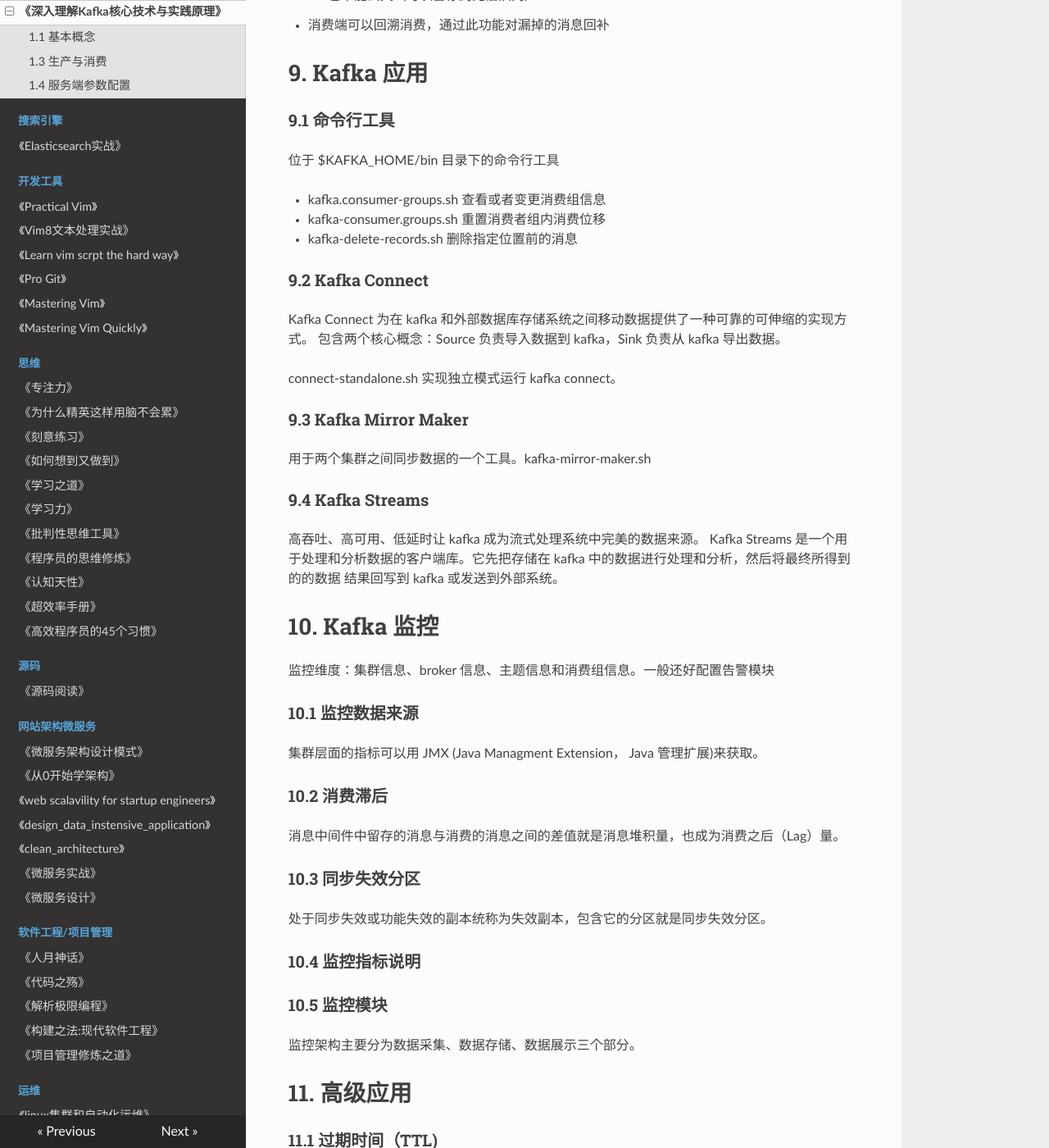
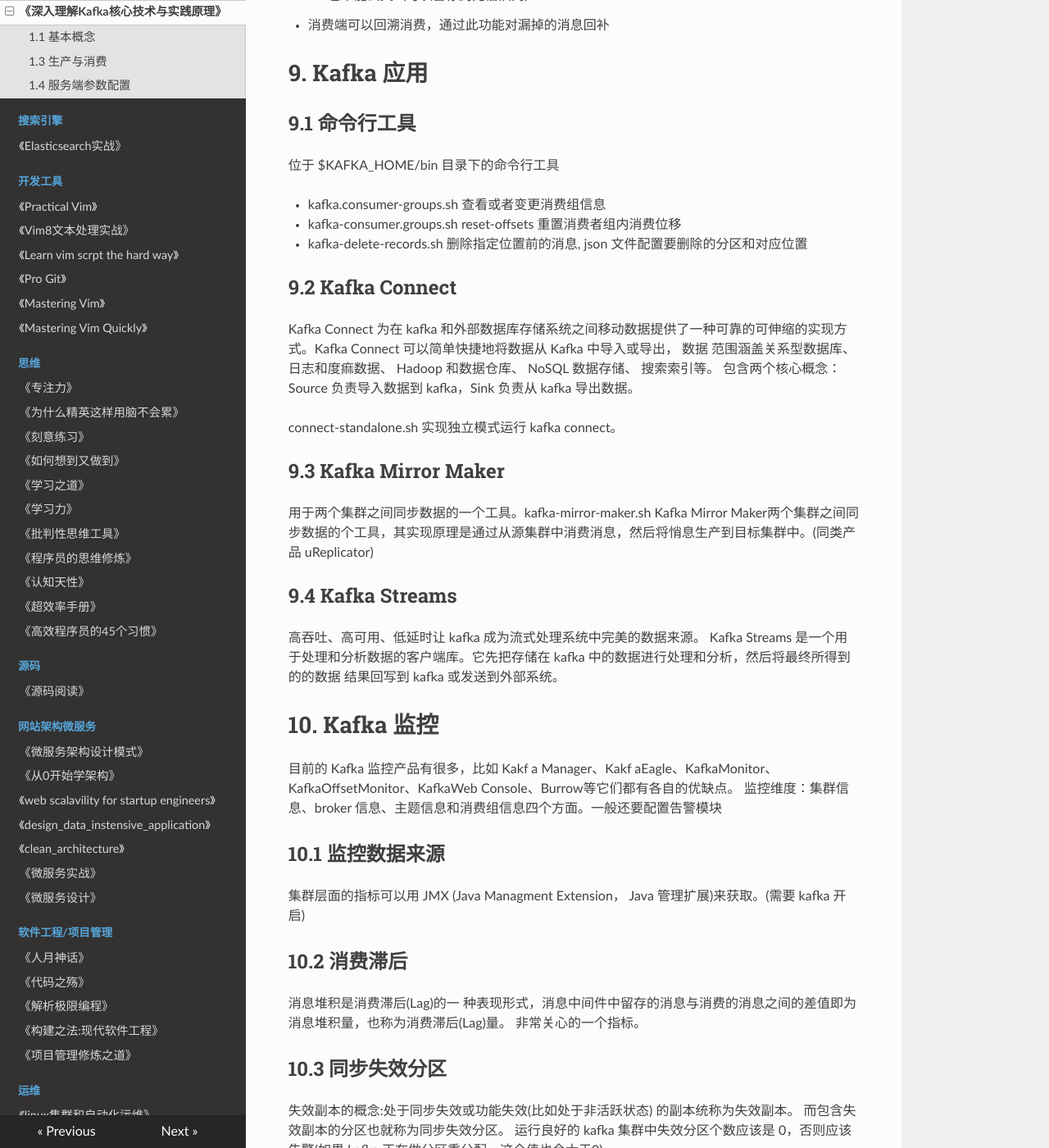
Before and after one commit to PegasusWang/booknotes, an MkDocs documentation site: the page built from docs/分布式/深入理解Kafka核心设计与实践原理/深入理解Kafka核心设计与实践原理.md, in a window 1280 px wide and 1400 px high, scrolled down 29952 px. Shown: the whole window at 82% size. Built offline with MkDocs 1.6.1, drawn with Linux system fonts in a browser that asks for light colours; nearby versions of some CDN libraries; old or Windows-style settings are respelled for this version of MkDocs; some of the changed text lies outside the part shown.

Commit message:
kakfa高级应用

```diff
--- a/docs/分布式/深入理解Kafka核心设计与实践原理/深入理解Kafka核心设计与实践原理.md
+++ b/docs/分布式/深入理解Kafka核心设计与实践原理/深入理解Kafka核心设计与实践原理.md
@@ -837,26 +837,28 @@
 
 # 9. Kafka 应用
 
-### 9.1 命令行工具
+## 9.1 命令行工具
 
 位于 $KAFKA_HOME/bin 目录下的命令行工具
 
 - kafka.consumer-groups.sh 查看或者变更消费组信息
-- kafka-consumer.groups.sh 重置消费者组内消费位移
-- kafka-delete-records.sh 删除指定位置前的消息
+- kafka-consumer.groups.sh reset-offsets 重置消费者组内消费位移
+- kafka-delete-records.sh 删除指定位置前的消息, json 文件配置要删除的分区和对应位置
 
-### 9.2 Kafka Connect
+## 9.2 Kafka Connect
 
-Kafka Connect 为在 kafka 和外部数据库存储系统之间移动数据提供了一种可靠的可伸缩的实现方式。
+Kafka Connect 为在 kafka 和外部数据库存储系统之间移动数据提供了一种可靠的可伸缩的实现方式。Kafka Connect 可以简单快捷地将数据从 Kafka 中导入或导出，
+数据 范围涵盖关系型数据库、 日志和度痲数据、 Hadoop 和数据仓库、 NoSQL 数据存储、 搜索索引等。
 包含两个核心概念：Source 负责导入数据到 kafka，Sink 负责从 kafka 导出数据。
 
 connect-standalone.sh 实现独立模式运行 kafka connect。
 
-### 9.3 Kafka Mirror Maker
+## 9.3 Kafka Mirror Maker
 
 用于两个集群之间同步数据的一个工具。kafka-mirror-maker.sh
+Kafka Mirror Maker两个集群之间同步数据的个工具，其实现原理是通过从源集群中消费消息，然后将悄息生产到目标集群中。(同类产品 uReplicator)
 
-### 9.4 Kafka Streams
+## 9.4 Kafka Streams
 
 高吞吐、高可用、低延时让 kafka 成为流式处理系统中完美的数据来源。
 Kafka Streams 是一个用于处理和分析数据的客户端库。它先把存储在 kafka 中的数据进行处理和分析，然后将最终所得到的的数据
@@ -865,35 +867,46 @@
 
 # 10. Kafka 监控
 
-监控维度：集群信息、broker 信息、主题信息和消费组信息。一般还好配置告警模块
+目前的 Kafka 监控产品有很多，比如 Kakf a Manager、Kakf aEagle、KafkaMonitor、KafkaOffsetMonitor、KafkaWeb Console、Burrow等它们都有各自的优缺点。
+监控维度：集群信息、broker 信息、主题信息和消费组信息四个方面。一般还要配置告警模块
 
-### 10.1 监控数据来源
+## 10.1 监控数据来源
 
-集群层面的指标可以用 JMX (Java Managment Extension， Java 管理扩展)来获取。
+集群层面的指标可以用 JMX (Java Managment Extension， Java 管理扩展)来获取。(需要 kafka 开启)
 
-### 10.2 消费滞后
+## 10.2 消费滞后
 
-消息中间件中留存的消息与消费的消息之间的差值就是消息堆积量，也成为消费之后（Lag）量。
+消息堆积是消费滞后(Lag)的一 种表现形式，消息中间件中留存的消息与消费的消息之间的差值即为消息堆积量，也称为消费滞后(Lag)量。
+非常关心的一个指标。
 
-### 10.3 同步失效分区
+## 10.3 同步失效分区
 
-处于同步失效或功能失效的副本统称为失效副本，包含它的分区就是同步失效分区。
+失效副本的概念:处于同步失效或功能失效(比如处于非活跃状态) 的副本统称为失效副本。 而包含失效副本的分区也就称为同步失效分区。
+运行良好的 kafka 集群中失效分区个数应该是 0，否则应该告警(如果 kafka 正在做分区重分配，这个值也会大于0)
 
-### 10.4 监控指标说明
+集群层面的问题一般也就是两个方面:
 
-### 10.5 监控模块
+- 资源瓶颈(broker 在硬件资源上遇到瓶颈 网络、cpu、IO等); 硬件层面的指标可以关注 CPU 的使用率、网络流入/流出速度、磁盘的读/写速度、 iowait、 ioutil 等， 也可以适当地关注下文件句柄数、 Socket 句柄数及内存等方面 。
+- 负载不均衡。
 
-监控架构主要分为数据采集、数据存储、数据展示三个部分。
+## 10.4 监控指标说明
+
+可以通过 JConsole 工具和 Kafka官方文档 (http://kafka.apache.org/documentation/#monitoring)来一一探索指标的 奥秘。
+
+## 10.5 监控模块
+
+kafka监控架构主要分为数据采集、数据存储、数据展示三个部分。
 
 
 # 11. 高级应用
 
-### 11.1 过期时间（TTL)
+## 11.1 过期时间（TTL)
 
-TTL(Time To Live，过期时间)。通过在消费者客户端拦截器实现
+TTL(Time To Live，过期时间)。通过在消费者客户端拦截器实现过期消息过滤。
 
-### 11.2 延时队列
+## 11.2 延时队列
 
+常见实现方式：数据库轮询、时间轮、redis等。
 延时消息是消费者等待特定时间之后，才能获取这个消息进行消费。如下场景：
 
 - 订单系统，客户下单之后有 30 分钟进行支付，如果没有成功支付，对这个订单进行异常处理，就可以用延时队列处理这些订单
@@ -903,58 +916,81 @@
 可行的方案：发送延时消息的时候先投递到一个 kafka 内部主题(比如delay_topic)中，然后通过一个自定义的服务拉取这些内部主题
 中的消息，并将满足条件的消息投递到真实的主题中，消费者订阅的还是真实的主题。
 
-### 11.3 死信队列和重试队列
+对于延时队列的封装实现，如果要求延时精度不是那么高， 则建议使用延时等级的实现方案，毕竟实现起来简单明了。 反之，
+如果要求高精度或自定义延时时间，那么可以选择单层文件时间轮的方案。
+
+## 11.3 死信队列和重试队列
 
 由于某些原因消息无法被正确投递，为了确保消息不会无故丢弃，一般放到一个特殊的队列称为死信队列。
 后续可以通过消费这个死信队列中的内容来分析当时遇到的异常情况，改善和优化系统。
 
-### 11.4 消息路由
+## 11.4 消息路由
 
 kafka 默认用主题进行路由，但是如果还想进一步消息路由，需要自己实现。
 可以在消息headers中加入一个键为 "routingkey"、值为特定业务表示的 Header，然后消费端中使用拦截器挑选特定业务标识的消息。
 
-### 11.5 消息轨迹
+## 11.5 消息轨迹
 
-通过封装客户端，保证正常生产消费的同时添加相应的轨迹信息埋点逻辑。
+消息轨迹指的是一条消息从生产者发出， 经由 broker存储， 再到消费者消费的整个过程中，各个相关节点的状态、时间、地点等数据汇聚而成的完整链路信息
+常见方式是通过封装客户端，保证正常生产消费的同时添加相应的轨迹信息埋点逻辑。
 
-### 11.6 消息审计
+## 11.6 消息审计
 
 消息生产、存储和消费的整个过程之间对消息个数和延迟的审计，以此检测是否有消息丢失、是否数据重复、端到端延迟等内容。
+目前与消息审计有关的产品也有多个， 比如Chaperone (Uber)、 Confluent Control Center、 Kafka Monitor (Linked.In) , 它们主要通过在消息体(value字段)或在消息头(headers字段) 中内嵌消息对应的时间戳timestamp或全局的唯 一 标识ID (或者是两者兼备)来实现消息的审计功能。
 
-### 11.7 消息代理
+## 11.7 消息代理
 
-Kafka Rest Proxy 可以不用客户端的情况下实现发送消息、消费消息、查看集群状态、执行管理操作等功能。
+Kafka Rest Proxy 可以不用客户端的情况下实现发送消息、消费消息、查看集群状态、执行管理操作等功能。(通过 http resfual api 请求)
 
-### 11.8 消息中间件选型
+## 11.8 消息中间件选型
 
-RabbitMQ/Kafka/RocketMQ
+ActiveMQ、RabbitMQ、Kafka、RocketMQ、ZeroMQ
+
+- RabbitMQ: Erlang语言实现 的AMQP协议的消息中间件。
+- RocketMQ: 阿里开源的消息中间件，目前已经捐献给Apache 基金会，它是由 Java语言开 发的，具备 高吞吐量、高可用性、适合大规模分布式系统应用等特点
+
+http://www.infoq.com/cn/articles/kafka-vs-rabbitmq
 
 选型维度：
 
 - 功能维度
-  - 优先级队列
+  - 优先级队列: 优先级高的有被优先消费的特权
   - 延时队列
   - 重试队列
   - 死信队列
   - 消费模式: push/pull
-  - 广播消费: 点对点(p2p)，还是发布订阅(Pub/Sub)
+  - 广播消费: 点对点(p2p)、还是发布订阅(Pub/Sub)(一对多广播)
   - 回溯消费
   - 消息堆积+持久化
   - 消息轨迹
   - 消息审计
-  - 消息过滤
-  - 多租户。
-  - 多协议支持
+  - 消息过滤: kakfa通过不同主题或者客户端拦截器。
+  - 多租户。实现多用户的环境下 公用相同的系统或程序组件，并且仍可以确保各用户间数据的隔离性
+  - 多协议支持: 一般消息层面的协议有 AMQP, MQTT、STOMP、XMPP 等(消息领域中的 JMS 更多的是一个规范而不是一个协议
   - 跨语言支持
   - 流量控制：调整发送速度。通常的流控方法有 stop-and-wait，滑动窗口、令牌桶等
   - 消息顺序性
-  - 安全机制
-  - 消息幂等性。消息语义：至多一次；至少一次；精确一次
+  - 安全机制: 身份认证和权限控制
+  - 消息幂等性。
+    - 消息语义：至多一次(可能丢失绝不会重复)；至少一次(可能重复绝不会丢失)；精确一次(可能丢失)。业务去重
+    - 支持单个生产者单分区单会话的幕等性
   - 事务性消息：要么发送成功，要么失败
+
 - 性能维度
-- 可靠性和可用性。金融支付领域 RabbitMQ 多，日志处理、大数据 kafka 多。
+  - qps: Kafka的单机QPS可以维待在十万级别，甚至可以达到百万级
+  - 网卡：如果带宽1Gbps，要达到百万吞吐，消息体不能超过 1GB/8/1000000 约等于 134B
+  - 时延
+
+- 可靠性和可用性。可靠性是指对消息不丢失的保障程度;而消息中间件的可用性是指无故障运行的时间百分比，通常用几个9来衡量。
+  - Kafka 采用的是类似 PacificA 的一致性协 议，通过 ISR On-Sync-Replica) 来保证多副本之间的同步，并且支持强一致性语义(通过acks实现)
+  - 金融支付领域 RabbitMQ 多，日志处理、大数据 kafka 多。
+  - kafka 水平扩展能力，基本可以达到线性容量提升水平
+
 - 运维管理。申请、审核、监控、告警、管理、容灾、部署等
+
 - 社区和生态
 
+消息中间件大道至简: 一发一存一消费， 没有最好的消息中间件， 只有最合适的消息中间件。
 
 # 12. Kafka 和 Spark 集成
```
